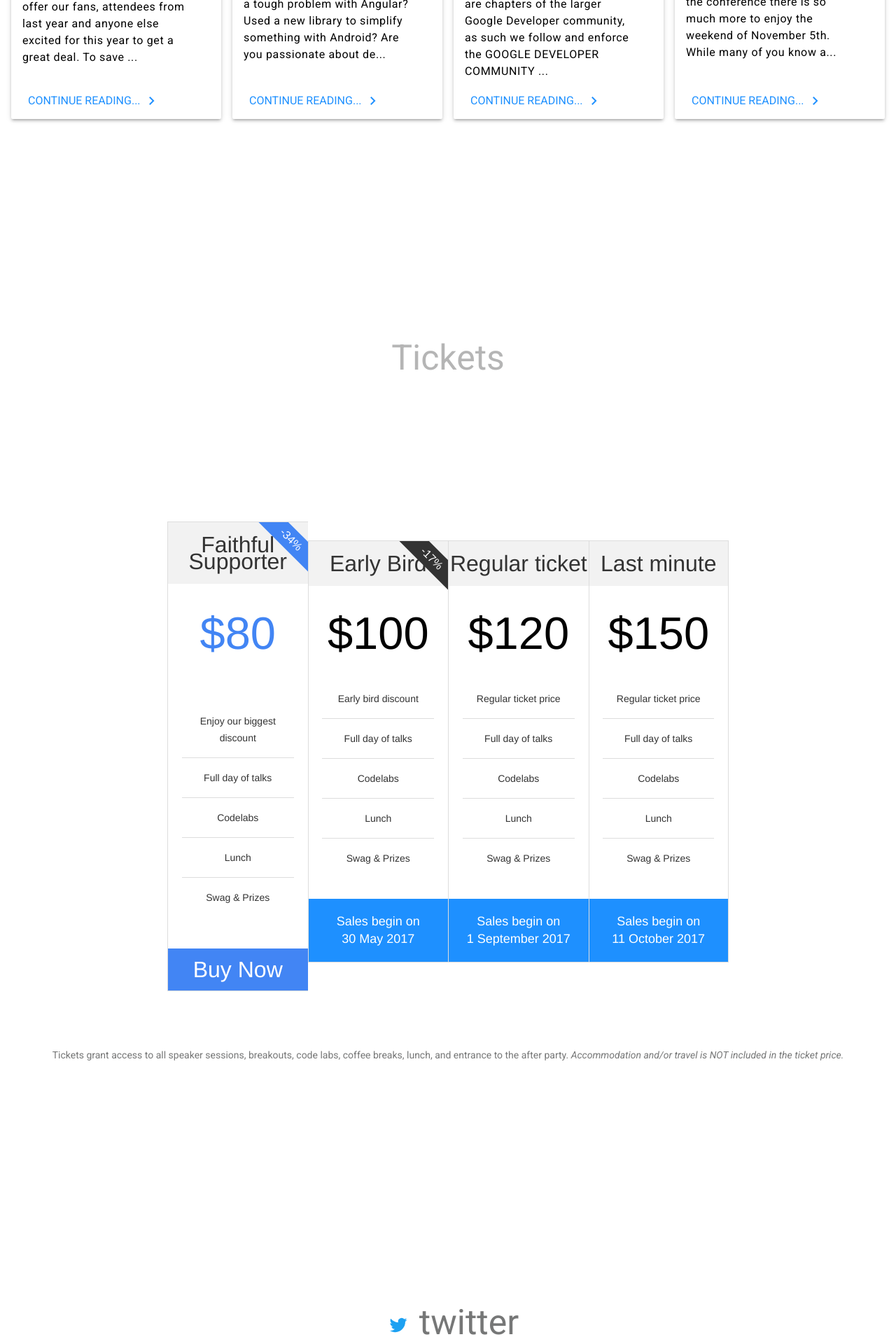
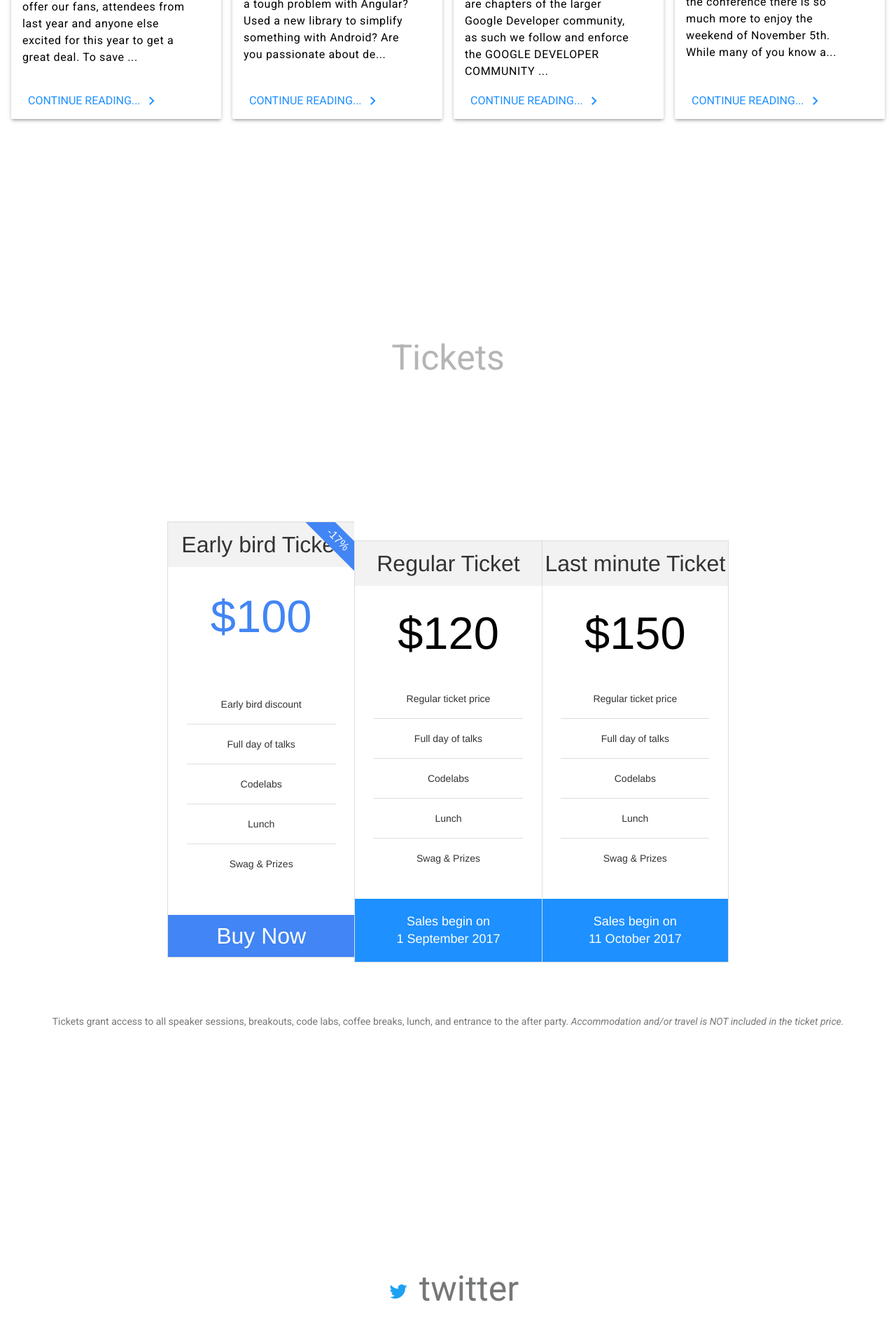
Before and after one commit to miketraverso/devfest-florida, a Jekyll site: the page built from index.md, in a window 1280 px wide. Shown: the part 3080-5000 px from the top of the page at 70% size. Built offline with Jekyll 4.4.1, drawn with Linux system fonts in a browser that asks for light colours; nearby versions of some CDN libraries; some web fonts are replaced; comment, search, counter and statistics services are not loaded.

Commit message:
Removed faithful supporter ticket. Formatting

```diff
--- a/_data/tickets.yml
+++ b/_data/tickets.yml
@@ -2,29 +2,19 @@ ticketsTitle: "Pricetable"
 ticketsInfo: "Tickets grant access to all conference sections, coffee brakes, lunch and party. Accommodation is NOT included in the ticket price."
 ticketTypes:
 -
-  name: "Faithful Supporter"
-  price: "$80"
-  ticketsNumber: "50"
-  ribbon: "-34%"
-  featured: true
-  buyButtonLink: "https://devfestflorida.eventbrite.com/"
-  buyButtonText: "Buy Now"
-  ticketContentList: ["Enjoy our biggest discount", "Full day of talks", "Codelabs", "Lunch", "Swag & Prizes"]
-  validFrom: "2017-05-01T00:00"
-  validThrough: "2017-05-30T00:00"
--
-  name: "Early Bird"
+  name: "Early bird Ticket"
   price: "$100"
   ticketsNumber: "50"
   ribbon: "-17%"
+  featured: true
   buyButtonLink: "https://devfestflorida.eventbrite.com/"
   buyButtonText: "Buy Now"
   ticketContentList: ["Early bird discount", "Full day of talks", "Codelabs", "Lunch", "Swag & Prizes"]
   validFrom: "2017-05-30T00:00"
   validThrough: "2017-09-01T00:00"
-  disabled: true
+  disabled: false
 -
-  name: "Regular ticket"
+  name: "Regular Ticket"
   price: "$120"
   ticketsNumber: "100"
   buyButtonLink: "https://devfestflorida.eventbrite.com/"
@@ -34,7 +24,7 @@ ticketTypes:
   validThrough: "2017-10-11T00:00"
   disabled: true
 -
- name: "Last minute"
+ name: "Last minute Ticket"
  price: "$150"
  ticketsNumber: "25"
  buyButtonLink: "https://devfestflorida.eventbrite.com/"
```
